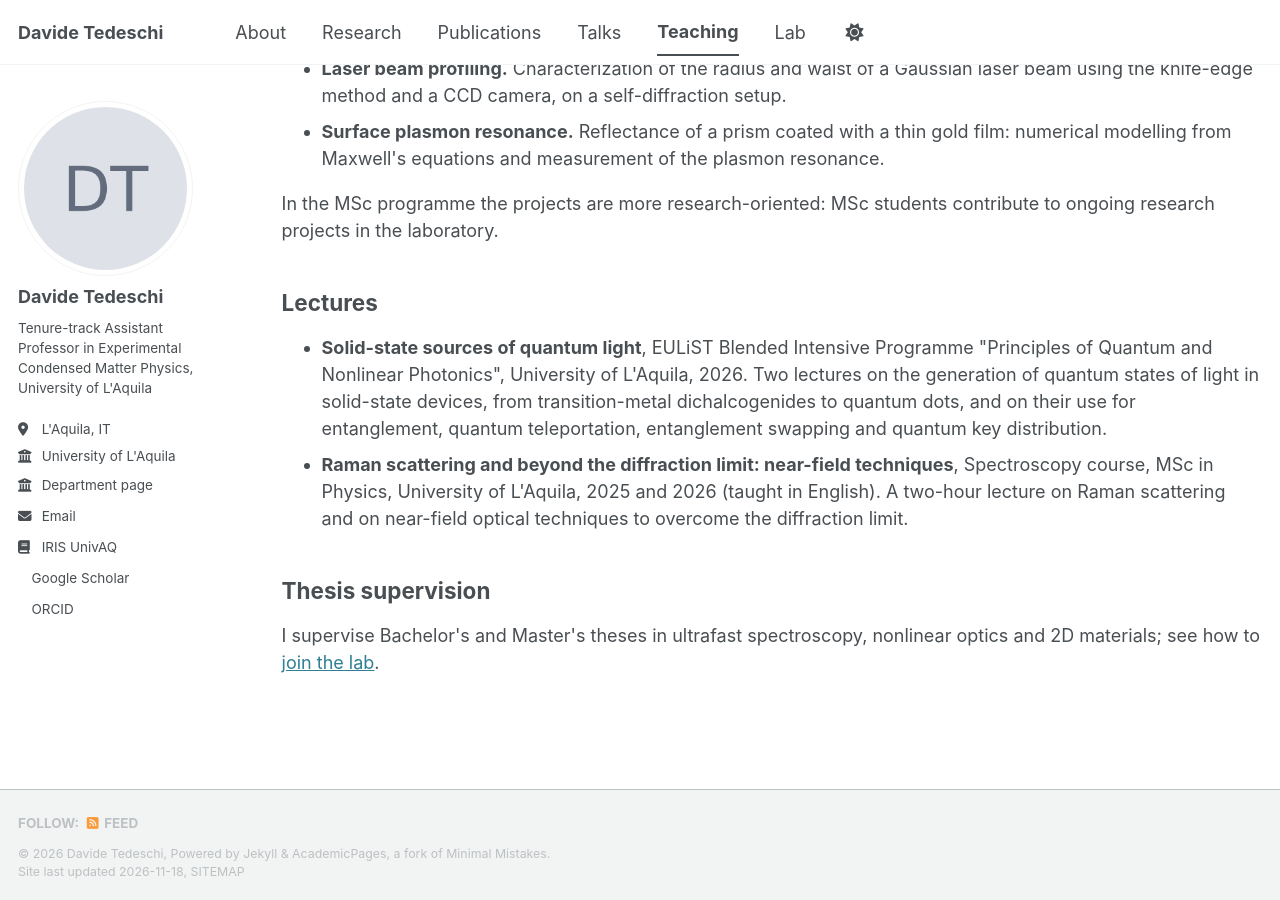
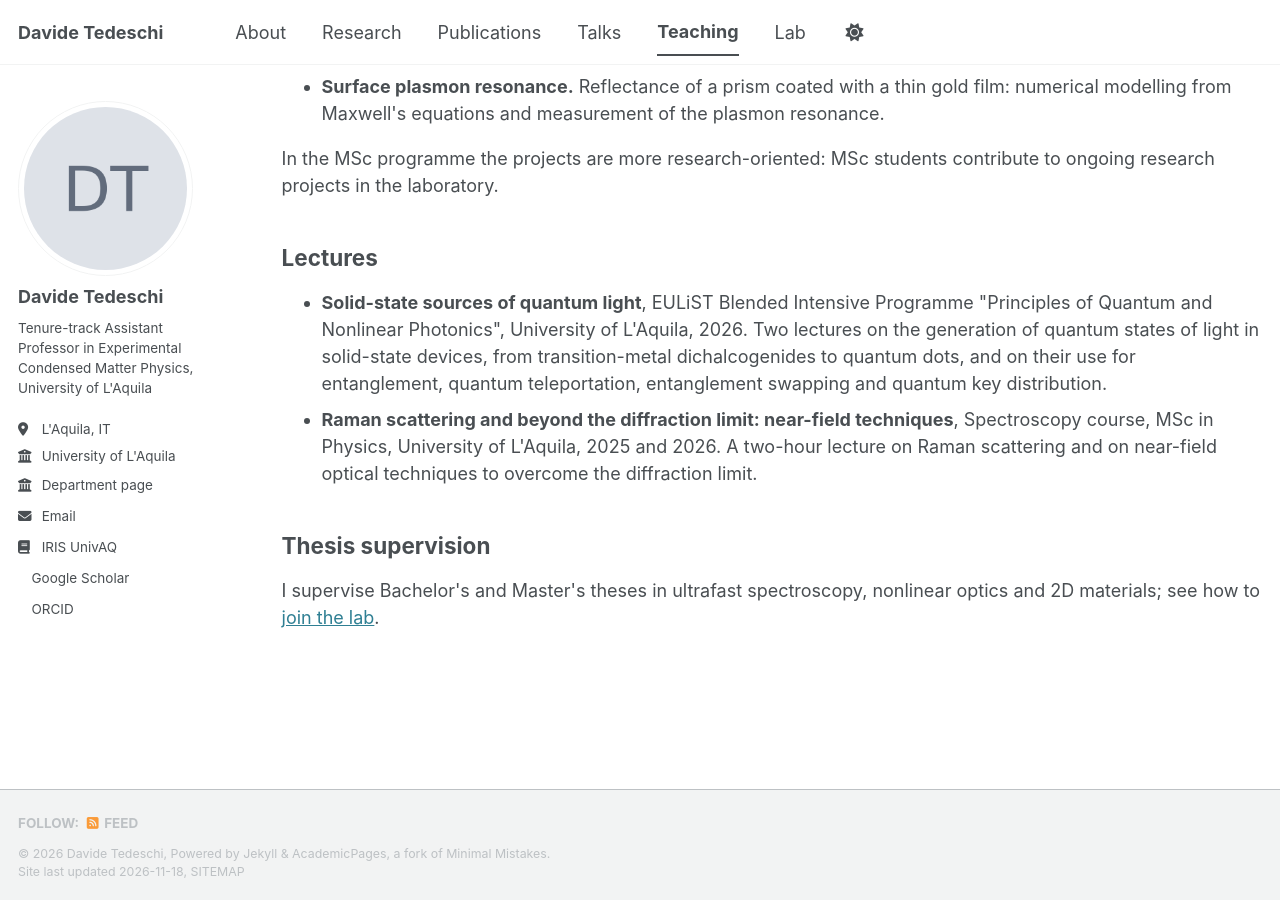
Before and after one commit to DavideTedeschi/davidetedeschi.github.io, a Jekyll site: the page built from _pages/teaching.html, in a window 1280 px wide and 900 px high, scrolled down 1207 px. Built offline with Jekyll 4.4.1, drawn with Linux system fonts in a browser that asks for light colours; a script bundle is joined from its source files by our own code; a style sheet for code colours, icons or effects is not loaded; some of the changed text lies outside the part shown.

Commit message:
Teaching: drop teaching-language notes
Co-Authored-By: Claude Opus 5.5 <noreply@anthropic.com>
Claude-Session: https://claude.ai/code/session_01TcbGEgShaiekk9PfUMfoQJ

```diff
--- a/_pages/teaching.html
+++ b/_pages/teaching.html
@@ -7,8 +7,6 @@ author_profile: true
 ---
 
 {% include base_path %}
-
-<p>All courses are taught in Italian.</p>
 
 {% assign teaching_sorted = site.teaching | sort: 'order' %}
 {% for post in teaching_sorted %}
@@ -31,7 +29,7 @@ author_profile: true
 
 <ul>
   <li><strong>Solid-state sources of quantum light</strong>, EULiST Blended Intensive Programme "Principles of Quantum and Nonlinear Photonics", University of L'Aquila, 2026. Two lectures on the generation of quantum states of light in solid-state devices, from transition-metal dichalcogenides to quantum dots, and on their use for entanglement, quantum teleportation, entanglement swapping and quantum key distribution.</li>
-  <li><strong>Raman scattering and beyond the diffraction limit: near-field techniques</strong>, Spectroscopy course, MSc in Physics, University of L'Aquila, 2025 and 2026 (taught in English). A two-hour lecture on Raman scattering and on near-field optical techniques to overcome the diffraction limit.</li>
+  <li><strong>Raman scattering and beyond the diffraction limit: near-field techniques</strong>, Spectroscopy course, MSc in Physics, University of L'Aquila, 2025 and 2026. A two-hour lecture on Raman scattering and on near-field optical techniques to overcome the diffraction limit.</li>
 </ul>
 
 <h2>Thesis supervision</h2>
```
